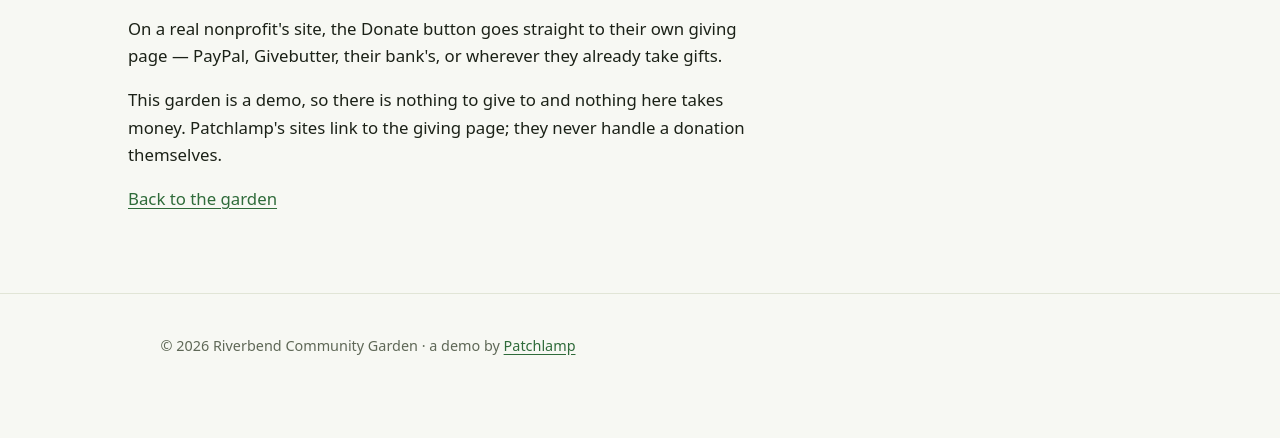
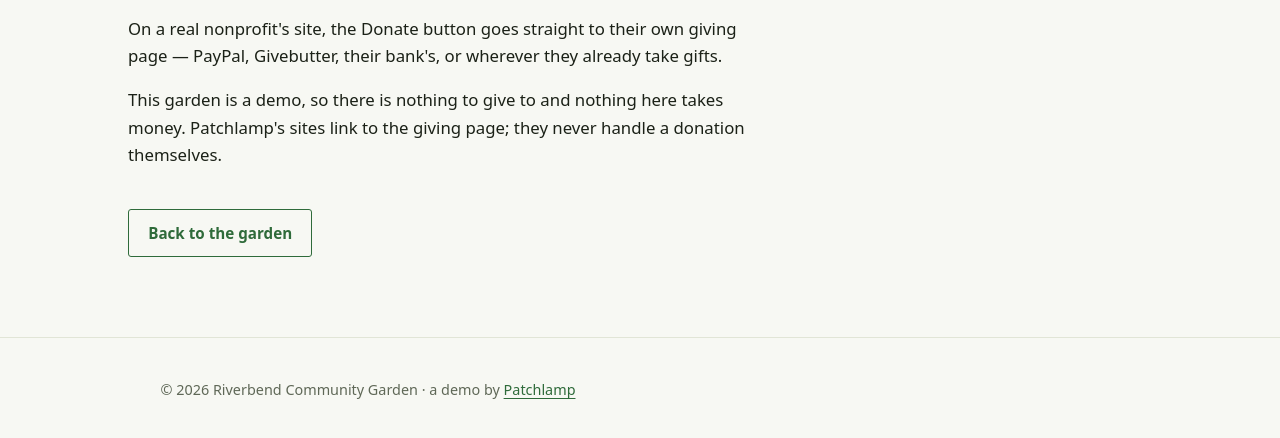
Before and after one commit to patchlamp/riverbend-garden, a plain HTML site: page donate.html in a window 1280 px wide. Shown: the part 508-946 px from the top of the page. Before the commit the page ends 906 px from the top, so only its background shows below. Drawn offline with Linux system fonts and the light colour scheme.

Commit message:
Donate: the way back is a button

```diff
--- a/donate.html
+++ b/donate.html
@@ -36,7 +36,7 @@
         <h2>Giving</h2>
         <p>On a real nonprofit's site, the Donate button goes straight to their own giving page — PayPal, Givebutter, their bank's, or wherever they already take gifts.</p>
         <p>This garden is a demo, so there is nothing to give to and nothing here takes money. Patchlamp's sites link to the giving page; they never handle a donation themselves.</p>
-        <p><a href="index.html">Back to the garden</a></p>
+        <p class="button-row"><a class="button" href="index.html">Back to the garden</a></p>
       </div>
     </section>
   </main>
```
